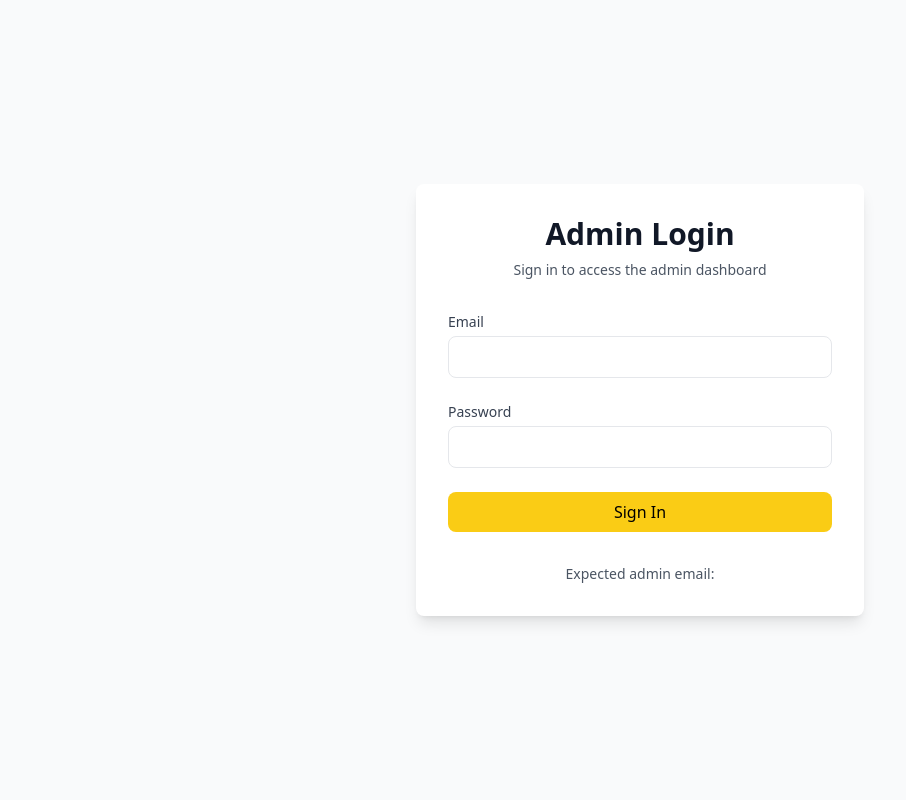
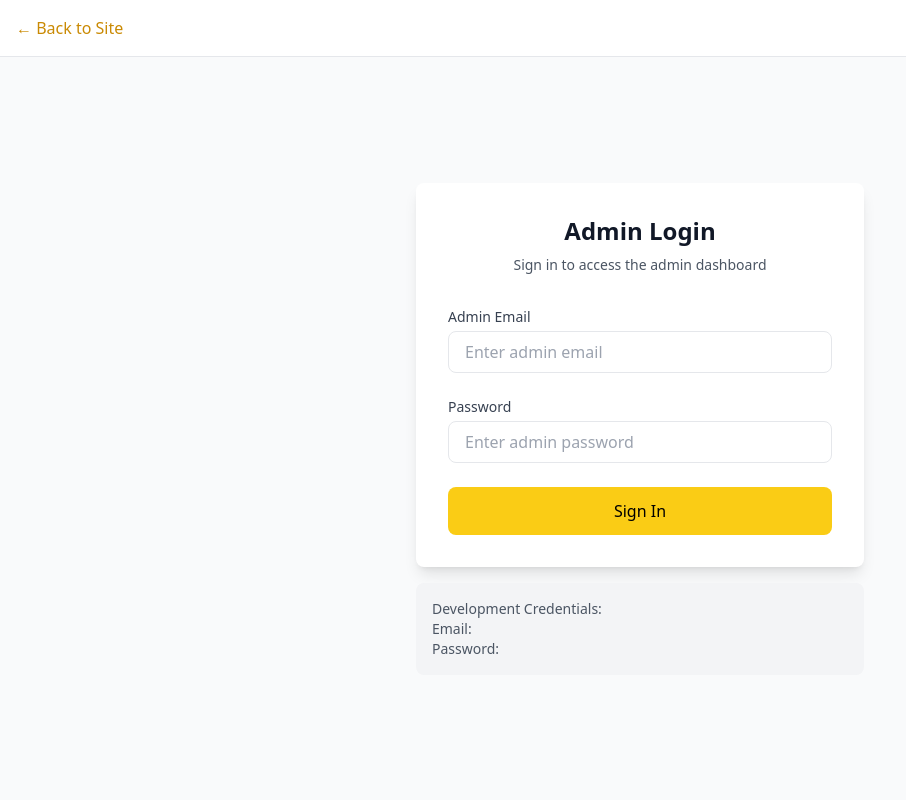
Before and after one commit to WEbcoder66/membershipsite001, a Next.js app: page /admin/login in a window 1280 px wide. Shown: the top 800 px of the page, without its empty margins (0-906 px from the left). Built offline with nearby package versions, Linux system fonts and the light colour scheme; no server answers.

Commit message:
upload fix

```diff
--- a/next.config.js
+++ b/next.config.js
@@ -1,18 +1,92 @@
 /** @type {import('next').NextConfig} */
 const nextConfig = {
   images: {
+    domains: ['localhost'],
     remotePatterns: [
       {
         protocol: 'https',
-        hostname: 'localhost',
-        port: '',
-        pathname: '/**',
+        hostname: '**',
       },
     ],
   },
+  env: {
+    NEXT_PUBLIC_ADMIN_EMAIL: process.env.NEXT_PUBLIC_ADMIN_EMAIL,
+    NEXT_PUBLIC_ADMIN_PASSWORD: process.env.NEXT_PUBLIC_ADMIN_PASSWORD,
+  },
+  // Enable static exports if needed
+  // output: 'export',
+
+  // Server configuration
+  serverRuntimeConfig: {
+    // Will only be available on the server side
+    mySecret: process.env.MY_SECRET,
+  },
+
+  // Both client and server
+  publicRuntimeConfig: {
+    // Will be available on both server and client
+    staticFolder: '/static',
+  },
+
+  // Customize webpack config if needed
+  webpack: (config, { buildId, dev, isServer, defaultLoaders, webpack }) => {
+    // Note: we provide webpack above so you should not `require` it
+    // Perform customizations to webpack config
+
+    // Important: return the modified config
+    return config;
+  },
+
+  // Enable React strict mode for development
+  reactStrictMode: true,
+
+  // Customize page extensions
+  pageExtensions: ['ts', 'tsx', 'js', 'jsx', 'md', 'mdx'],
+
+  // Disable x-powered-by header
+  poweredByHeader: false,
+
+  // Custom headers
+  async headers() {
+    return [
+      {
+        // Apply these headers to all routes
+        source: '/:path*',
+        headers: [
+          {
+            key: 'X-Frame-Options',
+            value: 'DENY',
+          },
+          {
+            key: 'X-Content-Type-Options',
+            value: 'nosniff',
+          },
+          {
+            key: 'Referrer-Policy',
+            value: 'strict-origin-when-cross-origin',
+          },
+        ],
+      },
+    ];
+  },
+
+  // Redirects configuration
+  async redirects() {
+    return [
+      {
+        source: '/admin',
+        destination: '/admin/login',
+        permanent: true,
+      },
+    ];
+  },
+
+  // Enable experimental features as needed
   experimental: {
     // Remove appDir as it's now default in Next.js 14
-    // Other experimental features can go here if needed
+    // Enable other experimental features as needed
+    // serverActions: true,
+    // instrumentationHook: true,
   },
 };
 
--- a/src/app/admin/dashboard/page.tsx
+++ b/src/app/admin/dashboard/page.tsx
@@ -1,49 +1,144 @@
 // src/app/admin/dashboard/page.tsx
 'use client';
-import { useEffect } from 'react';
+
+import { useState, useEffect } from 'react';
 import { useRouter } from 'next/navigation';
 import { useAuth } from '@/context/AuthContext';
-import ContentCreator from '@/components/Feed/ContentCreator';
+import ContentManager from '@/components/ContentManager';
+import {
+  LayoutDashboard,
+  FileText,
+  Users,
+  Settings,
+  LogOut,
+  Loader2
+} from 'lucide-react';
+import Link from 'next/link';
 
 export default function AdminDashboard() {
-  const { user } = useAuth();
+  const { user, signOut } = useAuth();
   const router = useRouter();
+  const [activeTab, setActiveTab] = useState('content');
+  const [isLoading, setIsLoading] = useState(true);
 
   useEffect(() => {
-    if (!user?.isAdmin) {
+    const checkAuth = async () => {
+      if (!user) {
         router.push('/admin/login');
+      } else if (!user.isAdmin) {
+        router.push('/');
+      } else {
+        setIsLoading(false);
       }
+    };
+
+    checkAuth();
   }, [user, router]);
+
+  const handleSignOut = async () => {
+    try {
+      await signOut();
+      router.push('/admin/login');
+    } catch (error) {
+      console.error('Sign out error:', error);
+    }
+  };
+
+  if (isLoading) {
+    return (
+      <div className="min-h-screen flex items-center justify-center bg-gray-50">
+        <Loader2 className="w-8 h-8 animate-spin text-yellow-400" />
+      </div>
+    );
+  }
 
   if (!user?.isAdmin) {
     return null;
   }
 
+  const navigationItems = [
+    { id: 'content', label: 'Content', icon: FileText },
+    { id: 'members', label: 'Members', icon: Users },
+    { id: 'settings', label: 'Settings', icon: Settings },
+  ];
+
   return (
-    <div className="min-h-screen bg-gray-50 py-12">
-      <div className="max-w-7xl mx-auto px-4">
-        <div className="flex justify-between items-center mb-8">
-          <h1 className="text-2xl font-bold">Admin Dashboard</h1>
+    <div className="min-h-screen bg-gray-50">
+      {/* Header */}
+      <header className="bg-white border-b">
+        <div className="max-w-7xl mx-auto px-4 py-4">
+          <div className="flex items-center justify-between">
             <div className="flex items-center gap-4">
-            <span className="text-gray-600">{user.email}</span>
-            <button
-              onClick={() => router.push('/')}
-              className="text-yellow-600 hover:text-yellow-700"
+              <LayoutDashboard className="w-6 h-6 text-yellow-500" />
+              <h1 className="text-xl font-bold">Admin Dashboard</h1>
+            </div>
+            <div className="flex items-center gap-6">
+              <Link
+                href="/"
+                className="text-gray-600 hover:text-gray-900"
               >
                 View Site
+              </Link>
+              <button
+                onClick={handleSignOut}
+                className="flex items-center gap-2 text-gray-600 hover:text-gray-900"
+              >
+                <LogOut className="w-4 h-4" />
+                Sign Out
               </button>
             </div>
           </div>
+        </div>
+      </header>
 
-        {/* Content Creator */}
-        <div className="mb-8">
-          <ContentCreator />
+      {/* Main Content */}
+      <div className="max-w-7xl mx-auto px-4 py-8">
+        <div className="flex gap-8">
+          {/* Sidebar Navigation */}
+          <nav className="w-48 space-y-1">
+            {navigationItems.map((item) => {
+              const Icon = item.icon;
+              return (
+                <button
+                  key={item.id}
+                  onClick={() => setActiveTab(item.id)}
+                  className={`w-full flex items-center gap-2 px-4 py-2 rounded-lg
+                    ${activeTab === item.id
+                      ? 'bg-yellow-400 text-black'
+                      : 'text-gray-600 hover:bg-gray-100'
+                    }`}
+                >
+                  <Icon className="w-5 h-5" />
+                  {item.label}
+                </button>
+              );
+            })}
+          </nav>
+
+          {/* Main Content Area */}
+          <div className="flex-1">
+            {activeTab === 'content' && (
+              <ContentManager />
+            )}
+
+            {activeTab === 'members' && (
+              <div className="bg-white rounded-lg shadow-lg p-6">
+                <h2 className="text-xl font-bold mb-4">Member Management</h2>
+                <p className="text-gray-600">
+                  Member management features coming soon.
+                </p>
               </div>
+            )}
 
-        {/* Content Management */}
+            {activeTab === 'settings' && (
               <div className="bg-white rounded-lg shadow-lg p-6">
-          <h2 className="text-xl font-bold mb-4">Content Management</h2>
-          {/* Add content management features here */}
+                <h2 className="text-xl font-bold mb-4">Site Settings</h2>
+                <p className="text-gray-600">
+                  Site settings and configuration coming soon.
+                </p>
+              </div>
+            )}
+          </div>
         </div>
       </div>
     </div>
--- a/src/app/admin/login/page.tsx
+++ b/src/app/admin/login/page.tsx
@@ -1,8 +1,12 @@
 // src/app/admin/login/page.tsx
 'use client';
-import { useState } from 'react';
+
+import { useState, useEffect } from 'react';
 import { useRouter } from 'next/navigation';
 import { useAuth } from '@/context/AuthContext';
+import { AlertCircle } from 'lucide-react';
+import { Alert, AlertDescription } from '@/components/ui/alert';
+import Link from 'next/link';
 
 export default function AdminLogin() {
   const [email, setEmail] = useState('');
@@ -10,7 +14,14 @@ export default function AdminLogin() {
   const [error, setError] = useState('');
   const [isLoading, setIsLoading] = useState(false);
   const router = useRouter();
-  const { signIn } = useAuth();
+  const { user, signIn } = useAuth();
+
+  // Redirect to dashboard if already logged in as admin
+  useEffect(() => {
+    if (user?.isAdmin) {
+      router.push('/admin/dashboard');
+    }
+  }, [user, router]);
 
   const handleSubmit = async (e: React.FormEvent) => {
     e.preventDefault();
@@ -18,85 +29,118 @@ export default function AdminLogin() {
     setIsLoading(true);
 
     try {
-      // Log the attempt
-      console.log('Attempting to sign in with:', email);
-
-      // Attempt sign in
-      await signIn(email, password);
-
-      // Log success
-      console.log('Sign in successful, redirecting...');
-
-      // Add a small delay before redirecting
-      setTimeout(() => {
-        router.push('/admin/dashboard');
-      }, 100);
-
-    } catch (error) {
-      console.error('Sign in error:', error);
-      setError('Invalid credentials');
+      // Verify these are the admin credentials
+      if (email !== process.env.NEXT_PUBLIC_ADMIN_EMAIL ||
+          password !== process.env.NEXT_PUBLIC_ADMIN_PASSWORD) {
+        throw new Error('Invalid admin credentials');
       }
 
+      await signIn(email, password);
+      router.push('/admin/dashboard');
+    } catch (error) {
+      console.error('Admin login error:', error);
+      setError(error instanceof Error ? error.message : 'Invalid credentials');
+    } finally {
       setIsLoading(false);
+    }
   };
 
   return (
-    <div className="min-h-screen flex items-center justify-center bg-gray-50">
-      <div className="max-w-md w-full space-y-8 p-8 bg-white rounded-lg shadow-lg">
-        <div>
-          <h2 className="text-center text-3xl font-bold text-gray-900">Admin Login</h2>
-          <p className="mt-2 text-center text-sm text-gray-600">
+    <div className="min-h-screen flex flex-col bg-gray-50">
+      {/* Header */}
+      <header className="bg-white border-b">
+        <div className="max-w-7xl mx-auto px-4 py-4">
+          <Link
+            href="/"
+            className="text-yellow-600 hover:text-yellow-700 flex items-center gap-2"
+          >
+            ← Back to Site
+          </Link>
+        </div>
+      </header>
+
+      {/* Main Content */}
+      <div className="flex-1 flex items-center justify-center px-4 py-12">
+        <div className="max-w-md w-full">
+          {/* Login Card */}
+          <div className="bg-white rounded-lg shadow-lg p-8">
+            <div className="text-center mb-8">
+              <h1 className="text-2xl font-bold text-gray-900">Admin Login</h1>
+              <p className="mt-2 text-sm text-gray-600">
                 Sign in to access the admin dashboard
               </p>
             </div>
 
+            {/* Error Alert */}
             {error && (
-          <div className="bg-red-50 text-red-500 p-3 rounded-lg text-sm">
+              <Alert variant="destructive" className="mb-6 bg-red-50 border-red-200">
+                <AlertCircle className="h-4 w-4 text-red-600" />
+                <AlertDescription className="text-red-700">
                   {error}
-          </div>
+                </AlertDescription>
+              </Alert>
             )}
 
-        <form className="mt-8 space-y-6" onSubmit={handleSubmit}>
+            {/* Login Form */}
+            <form onSubmit={handleSubmit} className="space-y-6">
               <div>
-            <label className="block text-sm font-medium text-gray-700">
-              Email
+                <label
+                  htmlFor="email"
+                  className="block text-sm font-medium text-gray-700 mb-1"
+                >
+                  Admin Email
                 </label>
                 <input
+                  id="email"
                   type="email"
-              required
                   value={email}
                   onChange={(e) => setEmail(e.target.value)}
-              className="mt-1 w-full px-4 py-2 border rounded-lg focus:ring-2 focus:ring-yellow-400 text-gray-900"
+                  className="w-full px-4 py-2 border rounded-lg focus:ring-2 focus:ring-yellow-400"
+                  placeholder="Enter admin email"
+                  required
                 />
               </div>
 
               <div>
-            <label className="block text-sm font-medium text-gray-700">
+                <label
+                  htmlFor="password"
+                  className="block text-sm font-medium text-gray-700 mb-1"
+                >
                   Password
                 </label>
                 <input
+                  id="password"
                   type="password"
-              required
                   value={password}
                   onChange={(e) => setPassword(e.target.value)}
-              className="mt-1 w-full px-4 py-2 border rounded-lg focus:ring-2 focus:ring-yellow-400 text-gray-900"
+                  className="w-full px-4 py-2 border rounded-lg focus:ring-2 focus:ring-yellow-400"
+                  placeholder="Enter admin password"
+                  required
                 />
               </div>
 
               <button
                 type="submit"
                 disabled={isLoading}
-            className="w-full bg-yellow-400 text-black py-2 px-4 rounded-lg hover:bg-yellow-500 font-medium disabled:opacity-50"
+                className={`w-full bg-yellow-400 text-black py-3 rounded-lg font-medium
+                  hover:bg-yellow-500 transition-colors
+                  ${isLoading ? 'opacity-50 cursor-not-allowed' : ''}`}
               >
                 {isLoading ? 'Signing in...' : 'Sign In'}
               </button>
             </form>
+          </div>
 
-        <div className="mt-4 text-sm text-gray-600 text-center">
-          {/* Add this to show the current values */}
-          <div className="mt-2">
-            Expected admin email: {process.env.NEXT_PUBLIC_ADMIN_EMAIL}
+          {/* Development Helper */}
+          {process.env.NODE_ENV === 'development' && (
+            <div className="mt-4 p-4 bg-gray-100 rounded-lg">
+              <p className="text-sm text-gray-600">
+                Development Credentials:<br />
+                Email: {process.env.NEXT_PUBLIC_ADMIN_EMAIL}<br />
+                Password: {process.env.NEXT_PUBLIC_ADMIN_PASSWORD}
+              </p>
             </div>
+          )}
         </div>
       </div>
     </div>
```
Also changed, not shown: aboutthisproject.txt (deleted). Lines whose indentation alone changed are shown as unchanged.
